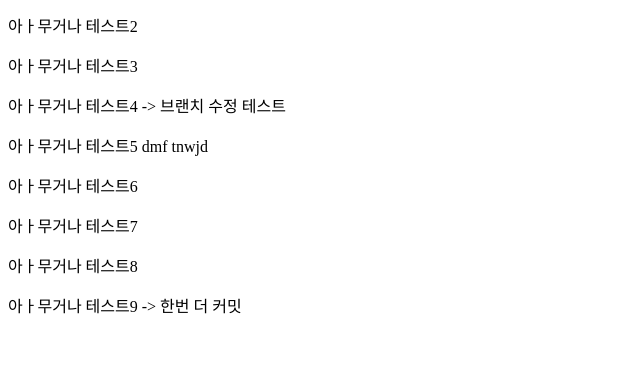
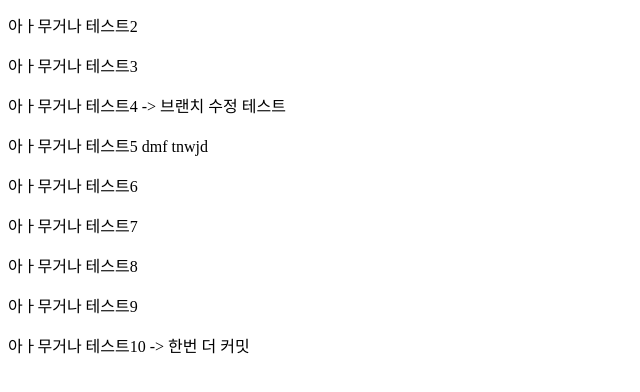
Before and after one commit to Vva1111/character64, a plain HTML site: page index.html in a window 1280 px wide. Shown: the part 86-478 px from the top of the page, without its empty margins (0-640 px from the left). Drawn offline with Linux system fonts and the light colour scheme.

Commit message:
+ 커밋

```diff
--- a/index.html
+++ b/index.html
@@ -16,6 +16,7 @@
     <p>아ㅏ무거나 테스트6</p>
     <p>아ㅏ무거나 테스트7</p>
     <p>아ㅏ무거나 테스트8</p>
-    <p>아ㅏ무거나 테스트9 -> 한번 더 커밋</p>
+    <p>아ㅏ무거나 테스트9</p>
+    <p>아ㅏ무거나 테스트10 -> 한번 더 커밋</p>
   </body>
 </html>
```
